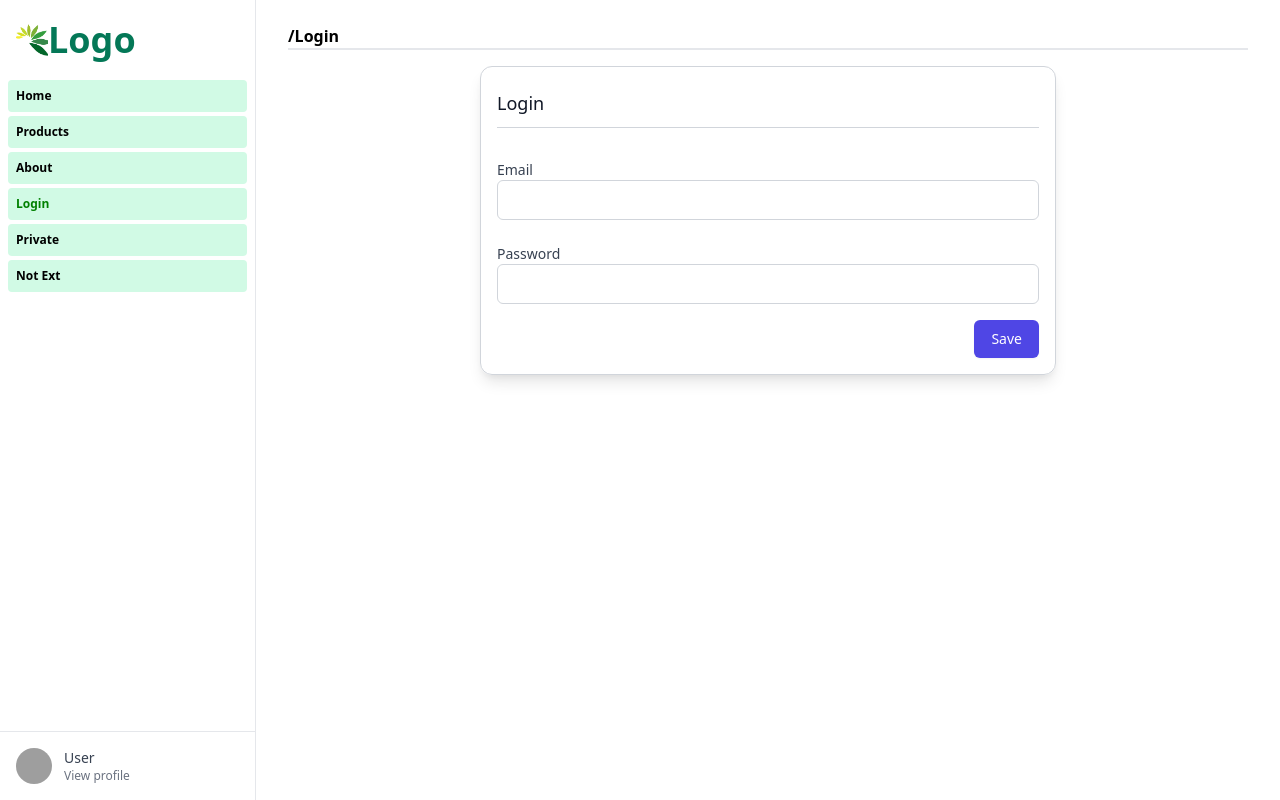
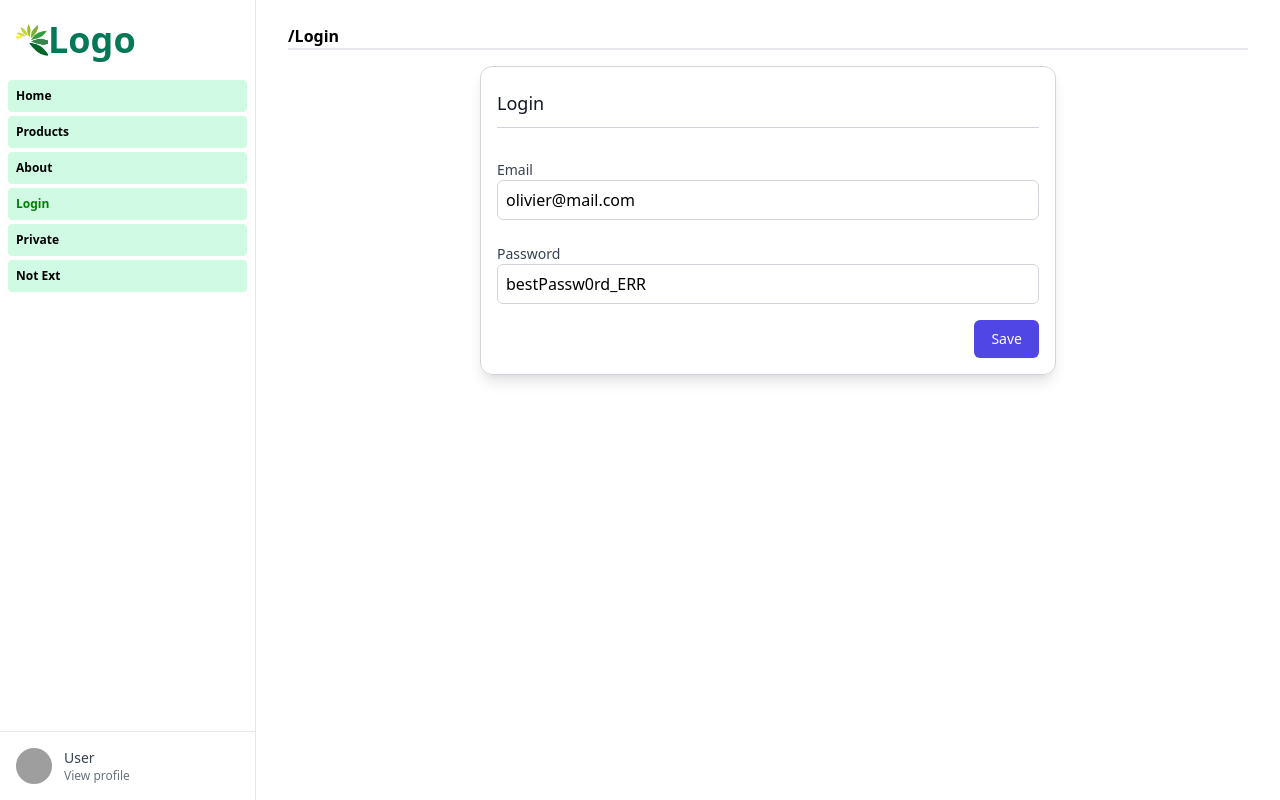
Before and after one commit to isjeady/corso-react-js, a React (Create React App) app: page /login in a window 1280 px wide. Built offline with nearby package versions, Linux system fonts and the light colour scheme; grey boxes are pictures that could not be loaded.

Commit message:
First Post e Authentication

```diff
--- a/db.json
+++ b/db.json
@@ -1,4 +1,11 @@
 {
+  "users": [
+    {
+      "email": "olivier@mail.com",
+      "password": "$2a$10$eSkqRz2Y/Q8umcbl.nKT8uObaFBJCudTzLCBqekcQ3o5cIimAmy.G",
+      "id": 1
+    }
+  ],
   "products": [
     {
       "id": 1,
--- a/src/App.js
+++ b/src/App.js
@@ -3,7 +3,7 @@ import Container from "./components/layout/Container";
 import Sidebar from "./components/layout/Sidebar";
 import About from "./pages/About";
 import Home from "./pages/Home";
-import Login from "./pages/Login";
+import LoginPage from "./pages/LoginPage";
 import Private from "./pages/Private";
 import ProductDetails from "./pages/ProductDetails";
 import ProductsPage from "./pages/ProductsPage";
@@ -15,7 +15,7 @@ export default function App() {
       <Routes>
         <Route path="/" element={<Container />}>
           <Route path="/" element={<Home />} />
-          <Route path="/login" element={<Login />} />
+          <Route path="/login" element={<LoginPage />} />
           <Route path="/private" element={<Private />} />
           <Route path="/about" element={<About />} />
           <Route path="/products" element={<ProductsPage />} />
--- a/src/components/ProductsList.js
+++ b/src/components/ProductsList.js
@@ -13,6 +13,7 @@ const products = [
     {id : 7, name : "Prodotto Tre", slug : "prodotto-tre"},
     {id : 8, name : "Prodotto Tre", slug : "prodotto-tre"},
 ]; */
+
 
 
 const ProductsList = () => {
--- /dev/null
+++ b/src/components/auth/Login.js
@@ -0,0 +1,62 @@
+import axios from 'axios';
+import React, { useEffect, useState } from 'react'
+import { useNavigate } from 'react-router-dom';
+import LoginForm from './LoginForm';
+
+const Login = () => {
+    const navigate = useNavigate();
+    // const [response,setResponse] = useState(null)
+
+    useEffect(() => {
+        const auth = localStorage.getItem('auth');
+
+        if(auth){
+            redirect()
+        }
+    },[])
+
+    const [error,setError] = useState(null)
+
+    const saveData = (data) => {
+        localStorage.setItem("auth",JSON.stringify(data));
+    }
+
+    const redirect = () => {
+        navigate("/private")
+    }
+
+    const handleLogin = (formToSend) => {
+        setError(null)
+        //setResponse(null)
+
+        axios.post(
+            '/login',
+            formToSend,
+            {
+              baseURL: 'http://localhost:3004',
+              headers:{
+                Accept: 'application/json',
+              }
+            }
+        ).then((res)=> {
+            const data = res.data;
+            //setResponse(data)
+            //REDIRECT TO PRIVATE ROUTE
+            saveData(data);
+            redirect();
+        }).catch((err) => {
+            const message = err.response.data;
+            setError(message)
+        })
+    }
+
+    return <div>
+        {/* <pre><code>{JSON.stringify(response,undefined,2)}</code></pre> */}
+        <LoginForm
+            onLogin={(f) => handleLogin(f)}
+            message={error}
+        />
+    </div>
+}
+
+export default Login
--- a/src/pages/Login.js
+++ b/src/components/auth/LoginForm.js
@@ -1,15 +1,15 @@
 import React, { useState } from 'react'
 import { useNavigate } from 'react-router-dom';
-import { UiButton } from '../components/ui/UiButton';
-import { UiHeader } from '../components/ui/UiHeader';
-import { UiInput } from '../components/ui/UiInput';
+import { UiButton } from '../../components/ui/UiButton';
+import { UiHeader } from '../../components/ui/UiHeader';
+import { UiInput } from '../../components/ui/UiInput';
 
-const Login = () => {
+const LoginForm = ({ onLogin,message }) => {
     let navigate = useNavigate();
 
     const [form, setForm] = useState({
-        email: "",
-        password: "",
+        email: "olivier@mail.com",
+        password: "bestPassw0rd_ERR",
     });
 
     const [formError, setFormError] = useState({
@@ -43,15 +43,15 @@ const Login = () => {
 
     const handleLogin = () => {
         if(handleValidForm()){
+            onLogin(form)
             // VERIFICA DEI DATI CON IL SERVER
-            localStorage.setItem("user",JSON.stringify(form));
-            navigate("/private")
+            /* localStorage.setItem("user",JSON.stringify(form));
+            navigate("/private") */
         }
     }
 
-    return (
-        <div className="max-w-xl m-auto space-y-6 border border-gray-300 p-4 rounded-xl shadow-lg">
-        <form >
+    return <div className="max-w-xl m-auto space-y-6 border border-gray-300 p-4 rounded-xl shadow-lg">
+        <form>
             <UiHeader
             title="Login"
             />
@@ -78,6 +78,10 @@ const Login = () => {
             />
             </div>
 
+        {message && <div className="bg-red-300 text-gray-800 p-2 rounded mt-2 mb-4 text-xs font-bold shadow-md">
+            {message}
+        </div>}
+
           <div className="flex justify-end">
             <UiButton
               title="Save"
@@ -87,7 +91,6 @@ const Login = () => {
           </div>
       </form>
     </div>
-    )
 }
 
-export default Login
+export default LoginForm
--- a/src/components/layout/RequireAuth.js
+++ b/src/components/layout/RequireAuth.js
@@ -2,9 +2,9 @@ import React from 'react'
 import { Navigate } from 'react-router-dom';
 
 const RequireAuth = ({children}) => {
-    const user = localStorage.getItem('user');
+    const auth = localStorage.getItem('auth');
 
-    if(!user){
+    if(!auth){
         return <Navigate to="/login" replace />;
     }
 
--- /dev/null
+++ b/src/pages/LoginPage.js
@@ -0,0 +1,14 @@
+import React, { useState } from 'react'
+import { useNavigate } from 'react-router-dom';
+import Login from '../components/auth/Login';
+import { UiButton } from '../components/ui/UiButton';
+import { UiHeader } from '../components/ui/UiHeader';
+import { UiInput } from '../components/ui/UiInput';
+
+const LoginPage = () => {
+    return <div>
+        <Login />
+    </div>
+}
+
+export default LoginPage
--- a/src/pages/Private.js
+++ b/src/pages/Private.js
@@ -8,7 +8,7 @@ const Private = () => {
 
   const handleLogout = () => {
     if(confirm("Vuoi uscire??")){
-        localStorage.removeItem("user");
+        localStorage.removeItem("auth");
         navigate("/login")
     }
   }
```
Also changed, not shown: 1 other file (tests, documents, lock files or other folders). Lines whose indentation alone changed are shown as unchanged.
